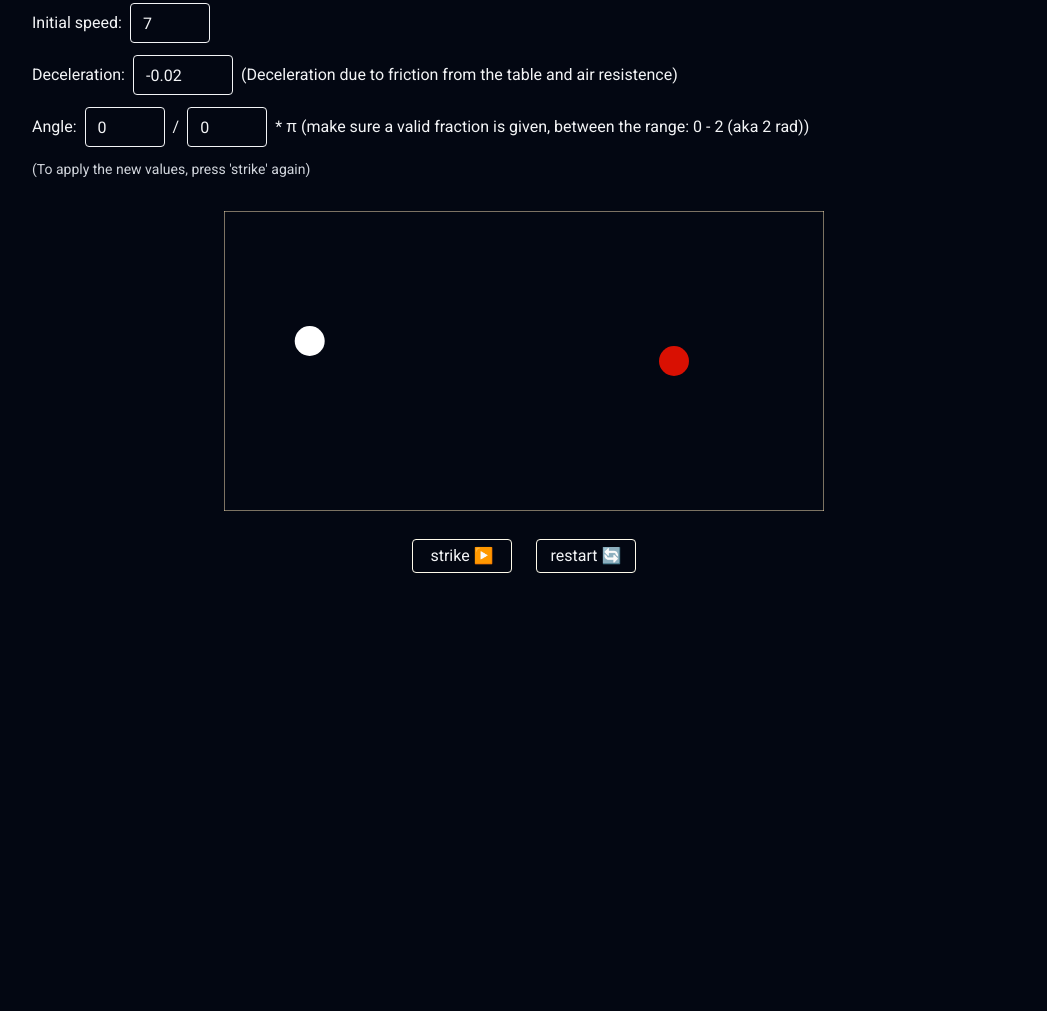
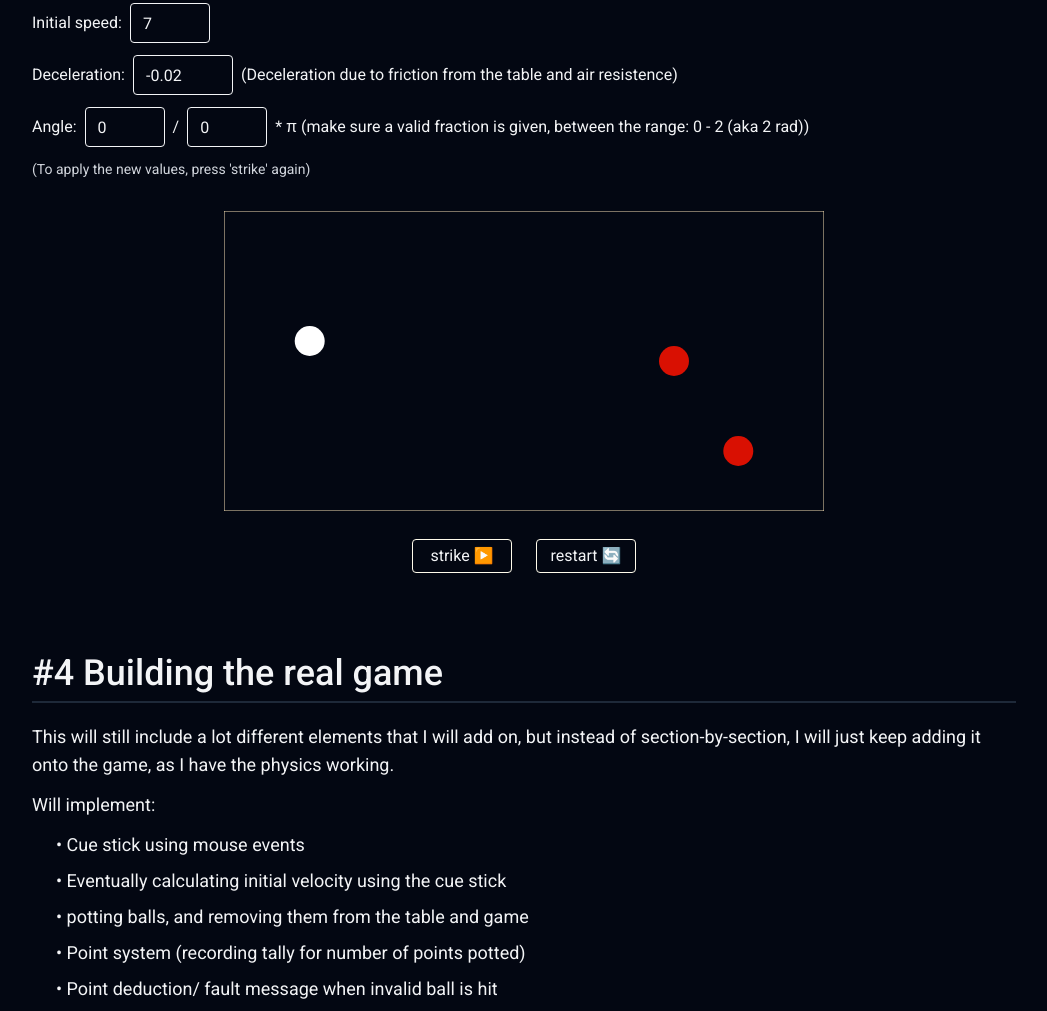
Before and after one commit to RutaKlim/snooker_simulation, a website built with Vite: page index.html in a window 1280 px wide. Shown: the part 2727-3738 px from the top of the page, without its empty margins (116-1163 px from the left). Before the commit the page ends 3348 px from the top, so only its background shows below. Built offline with nearby package versions, Linux system fonts and the light colour scheme; a web font is replaced by a local one.

Commit message:
started on main game

```diff
--- a/index.html
+++ b/index.html
@@ -282,5 +282,95 @@
 				</button>
 			</div>
 		</section>
+		<!-- section #4 - building the real game -->
+		<section class="mx-5 mt-8 pb-12">
+			<div class="text-4xl font-medium">#4 Building the real game</div>
+			<div class="w-full h-0.5 bg-gray-800 mt-2 mb-5"></div>
+			<p class="mb-3 text-lg">
+				This will still include a lot different elements that I will add on, but
+				instead of section-by-section, I will just keep adding it onto the game,
+				as I have the physics working.
+			</p>
+			<p class="mb-3 text-lg">Will implement:</p>
+			<ul class="*:mb-2 text-lg pl-6">
+				<li>• Cue stick using mouse events</li>
+				<li>• Eventually calculating initial velocity using the cue stick</li>
+				<li>• potting balls, and removing them from the table and game</li>
+				<li>• Point system (recording tally for number of points potted)</li>
+				<li>• Point deduction/ fault message when invalid ball is hit</li>
+				<li>• feature for either solo practice game or duo game</li>
+				<li>
+					• stats section, so you can see statistics about the game, including:
+				</li>
+				<ul class="pl-8 *:mb-1.5">
+					<li>• average accuracy</li>
+					<li>• number of balls hit</li>
+					<li>• how long the game's been played</li>
+					<li>• total points</li>
+					<li>• etc</li>
+				</ul>
+				<li>• feature that shows predicted path of cueball</li>
+			</ul>
+			<div class="*:mb-3 mt-10">
+				<div class="flex items-center gap-2">
+					<div>Initial speed:</div>
+					<input
+						type="number"
+						id="game_speed"
+						value="7"
+						class="border w-20 pl-3 pr-2 h-10 rounded-sm"
+					/>
+					<p class="ml-3">(applied to the cue ball)</p>
+				</div>
+				<div class="flex items-center gap-2">
+					<div>Deceleration:</div>
+					<input
+						type="number"
+						id="game_deceleration"
+						value="-0.02"
+						class="border w-25 pl-3 pr-2 h-10 rounded-sm"
+					/>
+					<p class="ml-3">
+						(Deceleration due to friction from the table and air resistence)
+					</p>
+				</div>
+				<div class="flex items-center gap-2">
+					<div>Angle:</div>
+					<input
+						type="number"
+						id="game_angle_degrees"
+						value="0"
+						class="border w-20 pl-3 pr-2 h-10 rounded-sm"
+					/>
+					<div class="text-2xl">°</div>
+					<p class="ml-3">
+						(0 ≤ θ ≤ 360, radian anticlockwise format) <-- now in degrees for
+						improved UX
+					</p>
+				</div>
+			</div>
+			<p class="text-sm mt-2 text-gray-300">
+				(To apply the new values, press 'strike' again)
+			</p>
+			<!-- start - canvas -->
+			<div class="flex justify-center items-center w-full mt-8 mb-7">
+				<canvas id="game_canvas" width="1100" height="650"></canvas>
+			</div>
+			<!-- end - canvas -->
+			<div class="flex justify-center gap-6 mt-2">
+				<button
+					id="test3_strike"
+					class="border border-amber-50 w-25 py-1 cursor-pointer rounded-sm"
+				>
+					strike ▶️
+				</button>
+				<button
+					id="test3_restart"
+					class="border border-amber-50 w-25 py-1 cursor-pointer rounded-sm"
+				>
+					restart 🔄️
+				</button>
+			</div>
+		</section>
 	</body>
 </html>
--- a/notes.txt
+++ b/notes.txt
@@ -8,8 +8,8 @@ DONE 3. add balls on table in starting positions
 DONE 5. make a ball move, and using a button to play
 DONE 6. bounce off the walls
 DONE 7. fix/add deceleration to balls bouncing off walls
-8. balls bounce of eachother, specifically the cue ball hitting another ball, and the angle being correct.
-9. using the mouse from the user. be able to see a line, and when released, the ball moves
+DONE 8. balls bounce of eachother, specifically the cue ball hitting another ball, and the angle being correct.
+9. using the mouse from the user. be able to see a line, and when released, the ball moves (for now keep initial speed fixed).
 
 - design snooker icon for fun
 - need to make it so that for the table size you can only give the width, then height adapts as it must be half the size
--- a/src/game/game.js
+++ b/src/game/game.js
@@ -1,14 +1,34 @@
-// will create the ball objects here
-
 import { Ball } from "../physics/ball.js";
 import { drawAllBallsAtStartingPos } from "../render/drawBall.js";
+import { drawTable } from "../render/drawTable.js";
 
-// TEMP
-const table = document.getElementById("table");
-const width = table.width;
-const height = table.height;
+// VARIABLES
+//--------------------------------------
+const gameCanvas = document.getElementById("game_canvas");
+const c = gameCanvas.getContext("2d");
 
-////////////////
+// canvas dimensions
+const cWidth = gameCanvas.width;
+const cHeight = gameCanvas.height;
+
+// snooker table dimensions
+const width = 700;
+const height = 350;
+
+const topLeftTableX = (cWidth - width) / 2;
+const topLeftTableY = (cHeight - height) / 2;
+
+const initialSpeed = document.getElementById("game_speed").value;
+const deceleration = document.getElementById("game_deceleration").value;
+// Angle - also for the cue ball
+function calcDirectionForCueBall() {
+	const angle_degree = Number(
+		document.getElementById("game_angle_degrees").value,
+	);
+	// TODO FINISH HERE
+	// changeDirections(cueBall);
+}
+calcDirectionForCueBall();
 
 // coloured balls
 // ------------------------------------
@@ -17,8 +37,8 @@ const yellowBall = new Ball(
 	false,
 	2,
 	true,
-	width / 5,
-	(height * 2) / 3,
+	topLeftTableX + width / 5,
+	topLeftTableY + (height * 2) / 3,
 );
 
 const brownBall = new Ball(
@@ -26,21 +46,35 @@ const brownBall = new Ball(
 	false,
 	3,
 	true,
-	width / 5,
-	height / 2,
+	topLeftTableX + width / 5,
+	topLeftTableY + height / 2,
 );
 
-const greenBall = new Ball("darkgreen", false, 3, true, width / 5, height / 3);
+const greenBall = new Ball(
+	"darkgreen",
+	false,
+	3,
+	true,
+	topLeftTableX + width / 5,
+	topLeftTableY + height / 3,
+);
 
-const blueBall = new Ball("DodgerBlue", false, 5, true, width / 2, height / 2);
+const blueBall = new Ball(
+	"DodgerBlue",
+	false,
+	5,
+	true,
+	topLeftTableX + width / 2,
+	topLeftTableY + height / 2,
+);
 
 const pinkBall = new Ball(
 	"hotpink",
 	false,
 	6,
 	true,
-	width * (3 / 4),
-	height / 2,
+	topLeftTableX + width * (3 / 4),
+	topLeftTableY + height / 2,
 );
 
 const blackBall = new Ball(
@@ -48,8 +82,8 @@ const blackBall = new Ball(
 	false,
 	7,
 	true,
-	width * (10 / 11),
-	height / 2,
+	topLeftTableX + width * (10 / 11),
+	topLeftTableY + height / 2,
 );
 
 // red balls
@@ -59,64 +93,64 @@ const redBall1 = new Ball(
 	true,
 	1,
 	true,
-	width * (3 / 4) + 16,
-	height / 2,
+	topLeftTableX + width * (3 / 4) + 16,
+	topLeftTableY + height / 2,
 );
 const redBall2 = new Ball(
 	"#d91002",
 	true,
 	1,
 	true,
-	width * (3 / 4) + 16 + 6 * Math.sqrt(3),
-	height / 2 - 6,
+	topLeftTableX + width * (3 / 4) + 16 + 6 * Math.sqrt(3),
+	topLeftTableY + height / 2 - 6,
 );
 const redBall3 = new Ball(
 	"#d91002",
 	true,
 	1,
 	true,
-	width * (3 / 4) + 16 + 6 * Math.sqrt(3),
-	height / 2 + 6,
+	topLeftTableX + width * (3 / 4) + 16 + 6 * Math.sqrt(3),
+	topLeftTableY + height / 2 + 6,
 );
 const redBall4 = new Ball(
 	"#d91002",
 	true,
 	1,
 	true,
-	width * (3 / 4) + 16 + 12 * Math.sqrt(3),
-	height / 2,
+	topLeftTableX + width * (3 / 4) + 16 + 12 * Math.sqrt(3),
+	topLeftTableY + height / 2,
 );
 const redBall5 = new Ball(
 	"#d91002",
 	true,
 	1,
 	true,
-	width * (3 / 4) + 16 + 12 * Math.sqrt(3),
-	height / 2 - 12,
+	topLeftTableX + width * (3 / 4) + 16 + 12 * Math.sqrt(3),
+	topLeftTableY + height / 2 - 12,
 );
 const redBall6 = new Ball(
 	"#d91002",
 	true,
 	1,
 	true,
-	width * (3 / 4) + 16 + 12 * Math.sqrt(3),
-	height / 2 + 12,
+	topLeftTableX + width * (3 / 4) + 16 + 12 * Math.sqrt(3),
+	topLeftTableY + height / 2 + 12,
 );
 const redBall7 = new Ball(
 	"#d91002",
 	true,
 	1,
 	true,
-	width * (3 / 4) + 16 + 18 * Math.sqrt(3),
-	height / 2 - 6,
+	topLeftTableX + width * (3 / 4) + 16 + 18 * Math.sqrt(3),
+	topLeftTableY + height / 2 - 6,
 );
 const redBall8 = new Ball(
 	"#d91002",
 	true,
 	1,
 	true,
-	width * (3 / 4) + 16 + 18 * Math.sqrt(3),
-	height / 2 + 6,
+	topLeftTableX + width * (3 / 4) + 16 + 18 * Math.sqrt(3),
+	topLeftTableY + height / 2 + 6,
 );
 
 const redBall9 = new Ball(
@@ -124,56 +158,56 @@ const redBall9 = new Ball(
 	true,
 	1,
 	true,
-	width * (3 / 4) + 16 + 18 * Math.sqrt(3),
-	height / 2 - 18,
+	topLeftTableX + width * (3 / 4) + 16 + 18 * Math.sqrt(3),
+	topLeftTableY + height / 2 - 18,
 );
 const redBall10 = new Ball(
 	"#d91002",
 	true,
 	1,
 	true,
-	width * (3 / 4) + 16 + 18 * Math.sqrt(3),
-	height / 2 + 18,
+	topLeftTableX + width * (3 / 4) + 16 + 18 * Math.sqrt(3),
+	topLeftTableY + height / 2 + 18,
 );
 const redBall11 = new Ball(
 	"#d91002",
 	true,
 	1,
 	true,
-	width * (3 / 4) + 16 + 24 * Math.sqrt(3),
-	height / 2,
+	topLeftTableX + width * (3 / 4) + 16 + 24 * Math.sqrt(3),
+	topLeftTableY + height / 2,
 );
 const redBall12 = new Ball(
 	"#d91002",
 	true,
 	1,
 	true,
-	width * (3 / 4) + 16 + 24 * Math.sqrt(3),
-	height / 2 - 12,
+	topLeftTableX + width * (3 / 4) + 16 + 24 * Math.sqrt(3),
+	topLeftTableY + height / 2 - 12,
 );
 const redBall13 = new Ball(
 	"#d91002",
 	true,
 	1,
 	true,
-	width * (3 / 4) + 16 + 24 * Math.sqrt(3),
-	height / 2 + 12,
+	topLeftTableX + width * (3 / 4) + 16 + 24 * Math.sqrt(3),
+	topLeftTableY + height / 2 + 12,
 );
 const redBall14 = new Ball(
 	"#d91002",
 	true,
 	1,
 	true,
-	width * (3 / 4) + 16 + 24 * Math.sqrt(3),
-	height / 2 - 24,
+	topLeftTableX + width * (3 / 4) + 16 + 24 * Math.sqrt(3),
+	topLeftTableY + height / 2 - 24,
 );
 const redBall15 = new Ball(
 	"#d91002",
 	true,
 	1,
 	true,
-	width * (3 / 4) + 16 + 24 * Math.sqrt(3),
-	height / 2 + 24,
+	topLeftTableX + width * (3 / 4) + 16 + 24 * Math.sqrt(3),
+	topLeftTableY + height / 2 + 24,
 );
 
 const balls = [
@@ -200,8 +234,17 @@ const balls = [
 	redBall15,
 ];
 
-drawAllBallsAtStartingPos(balls, table);
+function clearAll() {
+	c.clearRect(0, 0, cWidth, cHeight);
+}
 
-// section which just draws out the table to show
-const tableDrawing = document.getElementById("table_drawing");
-drawAllBallsAtStartingPos(balls, tableDrawing);
+// draw rect
+function drawRect() {
+	c.strokeStyle = "wheat";
+	c.strokeRect(0, 0, cWidth, cHeight);
+}
+drawRect();
+
+// Draw table and balls in starting position
+drawTable(gameCanvas, topLeftTableX, topLeftTableY, width, height);
+drawAllBallsAtStartingPos(balls, gameCanvas);
--- a/src/learning/3_collision_ball.js
+++ b/src/learning/3_collision_ball.js
@@ -27,9 +27,28 @@ cueBall.radius = 15;
 cueBall.drawBall(c);
 
 // Red ball (target ball)
-const redBall = new Ball("#d91002", true, 1, true, (width * 3) / 4, height / 2);
-redBall.radius = 15;
-redBall.drawBall(c);
+const redBall1 = new Ball(
+	"#d91002",
+	true,
+	1,
+	true,
+	(width * 3) / 4,
+	height / 2,
+);
+redBall1.radius = 15;
+redBall1.drawBall(c);
+
+// red ball (another ball for the target to hit)
+const redBall2 = new Ball(
+	"#d91002",
+	true,
+	1,
+	true,
+	(width * 6) / 7,
+	(height * 4) / 5,
+);
+redBall2.radius = 15;
+redBall2.drawBall(c);
 
 // Initial speed by the cue ball
 cueBall.speed = Number(document.getElementById("collision_ball_speed").value);
@@ -55,7 +74,7 @@ function calcDirectionForCueBall() {
 calcDirectionForCueBall();
 
 // array of ball objects that are on the table
-const ballsOnTable = [cueBall, redBall];
+const ballsOnTable = [cueBall, redBall1, redBall2];
 
 function resolveCollision(ball, otherBall) {
 	const deltaX = otherBall.curX - ball.curX;
--- /dev/null
+++ b/src/learning/draw_table.js
@@ -0,0 +1,209 @@
+import { Ball } from "../physics/ball.js";
+import { drawAllBallsAtStartingPos } from "../render/drawBall.js";
+import { drawTable } from "../render/drawTable.js";
+
+// TEMP
+const table = document.getElementById("table");
+const width = table.width;
+const height = table.height;
+
+// coloured balls
+// ------------------------------------
+const yellowBall = new Ball(
+	"orange",
+	false,
+	2,
+	true,
+	width / 5,
+	(height * 2) / 3,
+);
+
+const brownBall = new Ball(
+	"saddlebrown",
+	false,
+	3,
+	true,
+	width / 5,
+	height / 2,
+);
+
+const greenBall = new Ball("darkgreen", false, 3, true, width / 5, height / 3);
+
+const blueBall = new Ball("DodgerBlue", false, 5, true, width / 2, height / 2);
+
+const pinkBall = new Ball(
+	"hotpink",
+	false,
+	6,
+	true,
+	width * (3 / 4),
+	height / 2,
+);
+
+const blackBall = new Ball(
+	"black",
+	false,
+	7,
+	true,
+	width * (10 / 11),
+	height / 2,
+);
+
+// red balls
+//-----------------------------------
+const redBall1 = new Ball(
+	"#d91002",
+	true,
+	1,
+	true,
+	width * (3 / 4) + 16,
+	height / 2,
+);
+const redBall2 = new Ball(
+	"#d91002",
+	true,
+	1,
+	true,
+	width * (3 / 4) + 16 + 6 * Math.sqrt(3),
+	height / 2 - 6,
+);
+const redBall3 = new Ball(
+	"#d91002",
+	true,
+	1,
+	true,
+	width * (3 / 4) + 16 + 6 * Math.sqrt(3),
+	height / 2 + 6,
+);
+const redBall4 = new Ball(
+	"#d91002",
+	true,
+	1,
+	true,
+	width * (3 / 4) + 16 + 12 * Math.sqrt(3),
+	height / 2,
+);
+const redBall5 = new Ball(
+	"#d91002",
+	true,
+	1,
+	true,
+	width * (3 / 4) + 16 + 12 * Math.sqrt(3),
+	height / 2 - 12,
+);
+const redBall6 = new Ball(
+	"#d91002",
+	true,
+	1,
+	true,
+	width * (3 / 4) + 16 + 12 * Math.sqrt(3),
+	height / 2 + 12,
+);
+const redBall7 = new Ball(
+	"#d91002",
+	true,
+	1,
+	true,
+	width * (3 / 4) + 16 + 18 * Math.sqrt(3),
+	height / 2 - 6,
+);
+const redBall8 = new Ball(
+	"#d91002",
+	true,
+	1,
+	true,
+	width * (3 / 4) + 16 + 18 * Math.sqrt(3),
+	height / 2 + 6,
+);
+
+const redBall9 = new Ball(
+	"#d91002",
+	true,
+	1,
+	true,
+	width * (3 / 4) + 16 + 18 * Math.sqrt(3),
+	height / 2 - 18,
+);
+const redBall10 = new Ball(
+	"#d91002",
+	true,
+	1,
+	true,
+	width * (3 / 4) + 16 + 18 * Math.sqrt(3),
+	height / 2 + 18,
+);
+const redBall11 = new Ball(
+	"#d91002",
+	true,
+	1,
+	true,
+	width * (3 / 4) + 16 + 24 * Math.sqrt(3),
+	height / 2,
+);
+const redBall12 = new Ball(
+	"#d91002",
+	true,
+	1,
+	true,
+	width * (3 / 4) + 16 + 24 * Math.sqrt(3),
+	height / 2 - 12,
+);
+const redBall13 = new Ball(
+	"#d91002",
+	true,
+	1,
+	true,
+	width * (3 / 4) + 16 + 24 * Math.sqrt(3),
+	height / 2 + 12,
+);
+const redBall14 = new Ball(
+	"#d91002",
+	true,
+	1,
+	true,
+	width * (3 / 4) + 16 + 24 * Math.sqrt(3),
+	height / 2 - 24,
+);
+const redBall15 = new Ball(
+	"#d91002",
+	true,
+	1,
+	true,
+	width * (3 / 4) + 16 + 24 * Math.sqrt(3),
+	height / 2 + 24,
+);
+
+const balls = [
+	yellowBall,
+	brownBall,
+	greenBall,
+	blueBall,
+	pinkBall,
+	blackBall,
+	redBall1,
+	redBall2,
+	redBall3,
+	redBall4,
+	redBall5,
+	redBall6,
+	redBall7,
+	redBall8,
+	redBall9,
+	redBall10,
+	redBall11,
+	redBall12,
+	redBall13,
+	redBall14,
+	redBall15,
+];
+
+// section which just draws out the table to show
+const tableDrawing = document.getElementById("table_drawing");
+
+// draw tables
+drawTable(tableDrawing, 0, 0, tableDrawing.width, tableDrawing.height);
+drawTable(table, 0, 0, table.width, table.height);
+
+// draw balls
+drawAllBallsAtStartingPos(balls, table);
+drawAllBallsAtStartingPos(balls, tableDrawing);
--- a/src/render/drawCue.js
+++ b/src/render/drawCue.js
@@ -0,0 +1 @@
+// this should just draw out the cue
--- a/src/render/drawTable.js
+++ b/src/render/drawTable.js
@@ -1,18 +1,14 @@
-// table
-const table = document.getElementById("table");
-// 12 * 6 ft
-// i did 600 * 300 px
+export function drawTable(table, originX, originY, tableWidth, tableHeight) {
+	const c = table.getContext("2d");
+	// 12 * 6 ft
+	// i did 600 * 300 px
 
-const c = table.getContext("2d");
+	const width = tableWidth;
+	const height = tableHeight;
 
-const width = table.width;
-const height = table.height;
-
-drawTable(c);
-function drawTable(c) {
 	// table
 	c.fillStyle = "green";
-	c.fillRect(0, 0, width, height);
+	c.fillRect(originX, originY, width, height);
 
 	// lines
 	//------------------------------------------------
@@ -21,13 +17,20 @@ function drawTable(c) {
 	// baulk line
 	c.beginPath();
 	c.lineWidth = 0.5;
-	c.moveTo(width / 5, 0);
-	c.lineTo(width / 5, height);
+	c.moveTo(originX + width / 5, originY);
+	c.lineTo(originX + width / 5, originY + height);
 	c.stroke();
 
 	// D line
 	c.beginPath();
-	c.arc(width / 5, height / 2, height / 6, Math.PI * 1.5, Math.PI / 2, true);
+	c.arc(
+		originX + width / 5,
+		originY + height / 2,
+		height / 6,
+		Math.PI * 1.5,
+		Math.PI / 2,
+		true,
+	);
 	c.stroke();
 
 	// faint locations of where the coloured balls go
@@ -36,7 +39,7 @@ function drawTable(c) {
 
 	function drawDot(x, y) {
 		c.beginPath();
-		c.arc(x, y, 2, 0, Math.PI * 2, true);
+		c.arc(originX + x, originY + y, 2, 0, Math.PI * 2, true);
 		c.fill();
 	}
 
@@ -53,8 +56,3 @@ function drawTable(c) {
 	// 6. black
 	drawDot(width * (10 / 11), height / 2);
 }
-
-// section which just draws out the table to show
-const cDrawing = document.getElementById("table_drawing").getContext("2d");
-
-drawTable(cDrawing);
```
Also changed, not shown: src/main.js (+6 -5 lines), src/physics/cue.js (added, +7 -0 lines).
